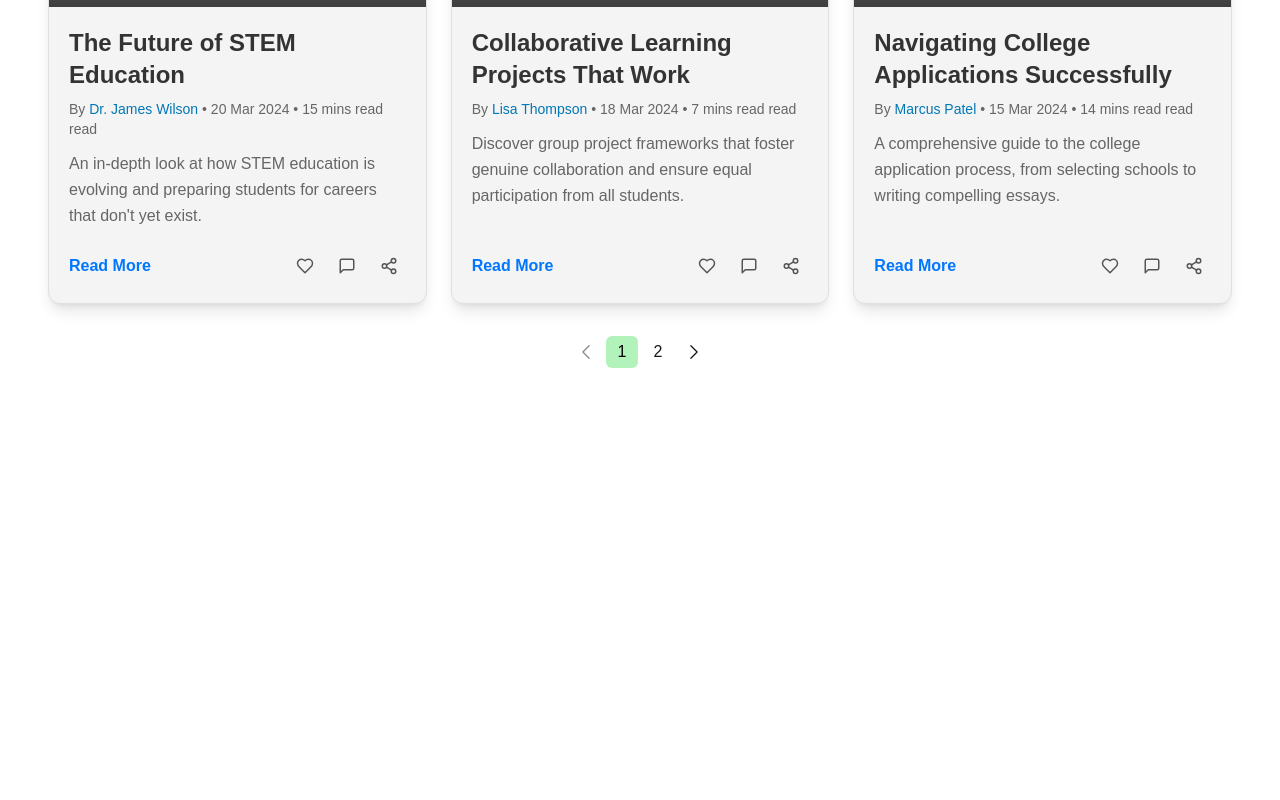
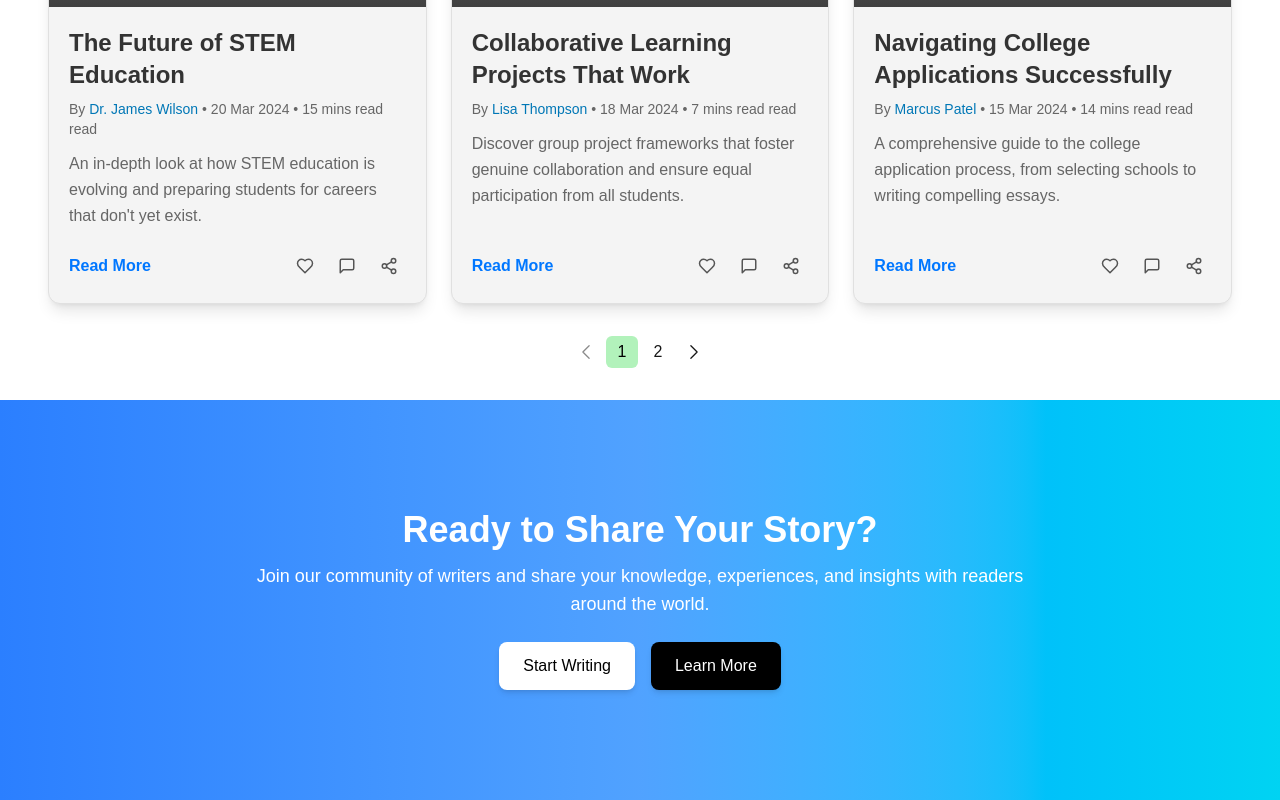
Before and after one commit to vineet358/project, a Next.js app: page /landing_homepage in a window 1280 px wide. Shown: the part 3350-4150 px from the top of the page. Before the commit the page ends 3750 px from the top, so only its background shows below. Built offline with nearby package versions, Linux system fonts and the light colour scheme; grey boxes are pictures that could not be loaded.

Commit message:
added the story Section too

```diff
--- /dev/null
+++ b/app/components/sections/storySection.tsx
@@ -0,0 +1,47 @@
+"use client";
+
+import { motion } from "framer-motion";
+import { useEffect, useState } from "react";
+
+export default function StorySection() {
+  const [mounted, setMounted] = useState(false);
+
+  useEffect(() => {
+    setMounted(true);
+  }, []);
+
+  return (
+    <div className="relative flex justify-center items-center h-[300px] sm:h-[350px] md:h-[400px] w-full overflow-hidden px-4">
+      {/* Animated Gradient Background */}
+      <motion.div
+        className="absolute inset-0 bg-gradient-to-r from-blue-500 via-blue-400 to-cyan-400 dark:from-indigo-700 dark:via-purple-600 dark:to-pink-500"
+        animate={{
+          backgroundPosition: ["0% 50%", "100% 50%", "0% 50%"],
+        }}
+        transition={{
+          duration: 8,
+          repeat: Infinity,
+          ease: "linear",
+        }}
+      />
+
+      {/* Content */}
+      <div className="relative text-center text-white max-w-3xl">
+        <h2 className="text-2xl sm:text-3xl md:text-4xl font-bold">
+          Ready to Share Your Story?
+        </h2>
+        <p className="mt-3 text-sm sm:text-base md:text-lg">
+          Join our community of writers and share your knowledge, experiences, and insights with readers around the world.
+        </p>
+        <div className="mt-6 flex flex-col sm:flex-row justify-center space-y-3 sm:space-y-0 sm:space-x-4">
+          <button className="px-6 py-3 text-sm sm:text-base bg-white text-black rounded-lg shadow-md hover:scale-105 transition-transform">
+            Start Writing
+          </button>
+          <button className="px-6 py-3 text-sm sm:text-base bg-black text-white rounded-lg shadow-md hover:scale-105 transition-transform">
+            Learn More
+          </button>
+        </div>
+      </div>
+    </div>
+  );
+}
--- a/app/landing_homepage/page.tsx
+++ b/app/landing_homepage/page.tsx
@@ -1,6 +1,7 @@
 import BlogSection from "../components/sections/blog-section";
 import WallpaperCarousel from "../components/sections/FeaturedCrausel";
 import MiddleSection from "../components/sections/midSection";
+import StorySection from "../components/sections/storySection";
 
 export default function LandingHomePage() {
     return (
@@ -8,6 +9,7 @@ export default function LandingHomePage() {
             <WallpaperCarousel/>
             <MiddleSection/>
             <BlogSection/>
+            <StorySection/>
         </div>
     );
 }
```
